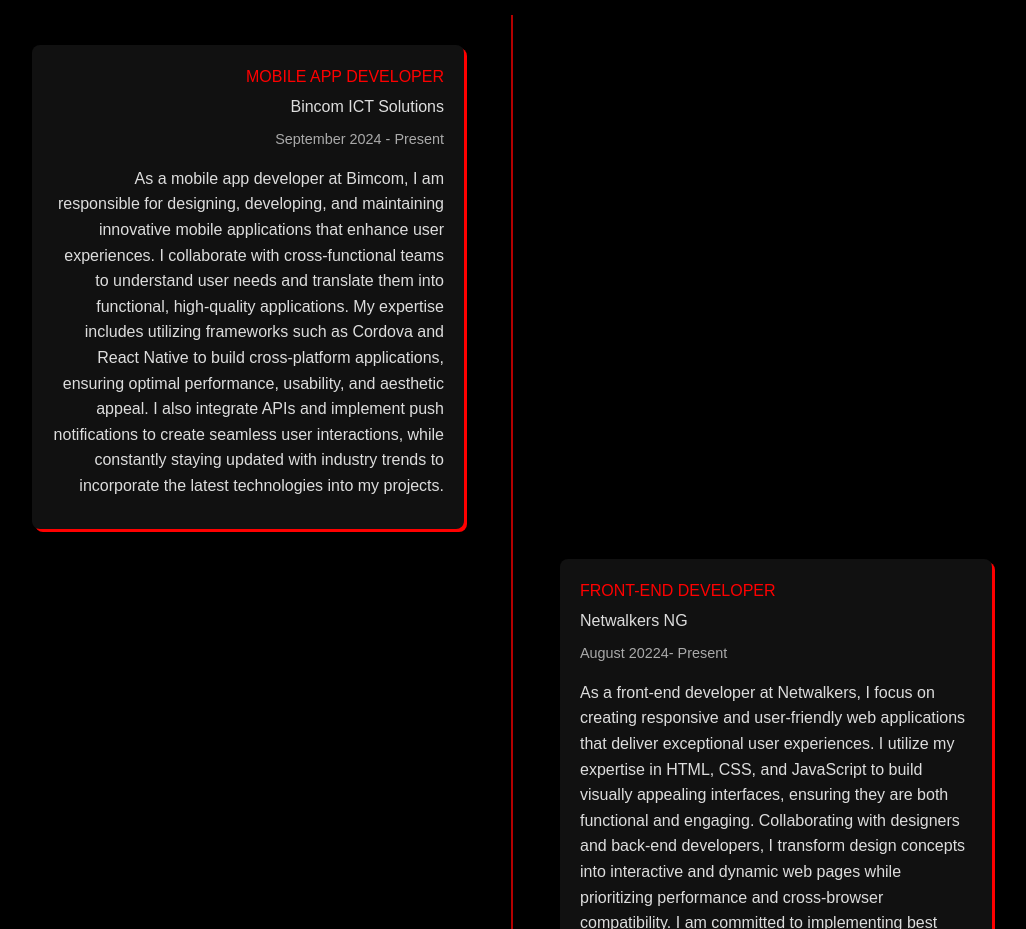
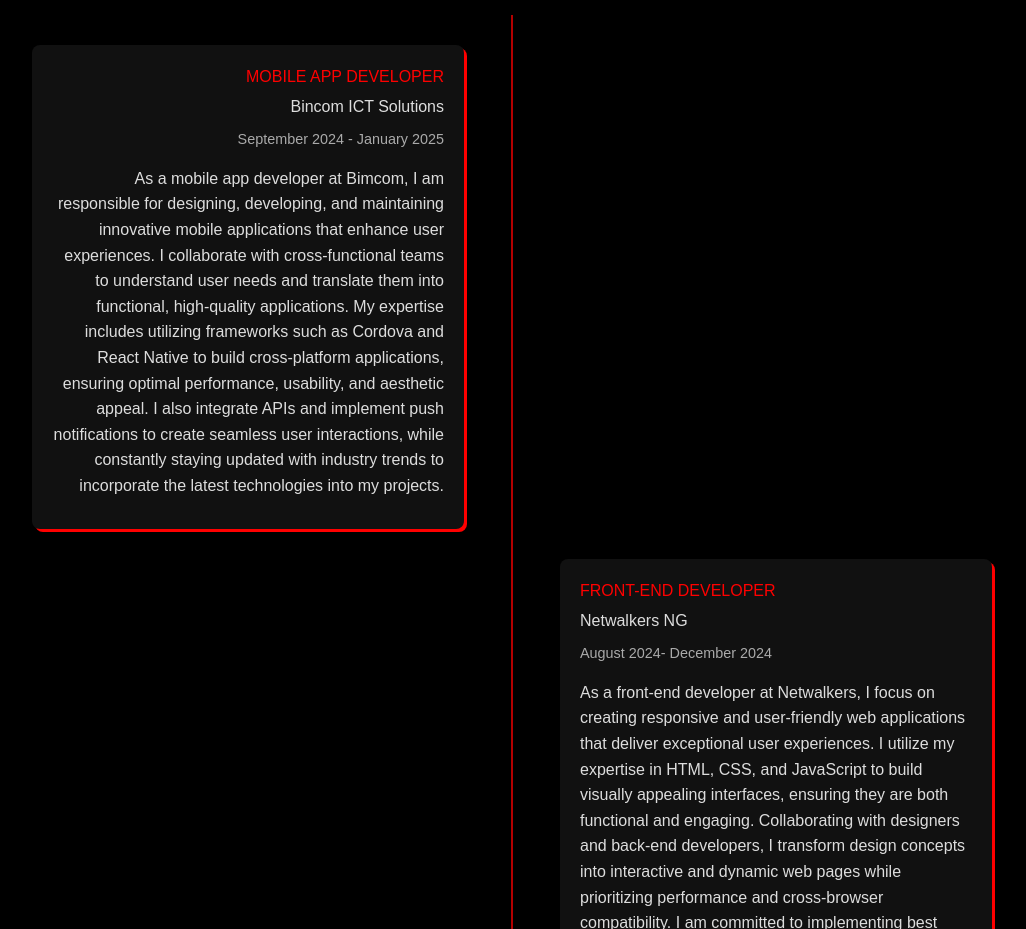
Before and after one commit to 2Faithy/Faith-Portfolio-Web, a plain HTML site: page index.html in a window 1280 px wide. Shown: the part 3900-4829 px from the top of the page, without its empty margins (128-1154 px from the left). Drawn offline with nearby package versions, Linux system fonts and the light colour scheme; a web font is replaced by a local one.

Commit message:
latest commit

```diff
--- a/index.html
+++ b/index.html
@@ -395,13 +395,13 @@
         <div class="experience-item left">
             <h3>Mobile App Developer</h3>
             <p>Bincom ICT Solutions</p>
-            <div class="experience-dates">September 2024 - Present</div>
+            <div class="experience-dates">September 2024 - January 2025</div>
             <p>As a mobile app developer at Bimcom, I am responsible for designing, developing, and maintaining innovative mobile applications that enhance user experiences. I collaborate with cross-functional teams to understand user needs and translate them into functional, high-quality applications. My expertise includes utilizing frameworks such as Cordova and React Native to build cross-platform applications, ensuring optimal performance, usability, and aesthetic appeal. I also integrate APIs and implement push notifications to create seamless user interactions, while constantly staying updated with industry trends to incorporate the latest technologies into my projects.</p>
         </div>
         <div class="experience-item right">
             <h3>Front-end Developer</h3>
             <p>Netwalkers NG</p>
-            <div class="experience-dates">August 20224- Present</div>
+            <div class="experience-dates">August 2024- December 2024</div>
             <p>As a front-end developer at Netwalkers, I focus on creating responsive and user-friendly web applications that deliver exceptional user experiences. I utilize my expertise in HTML, CSS, and JavaScript to build visually appealing interfaces, ensuring they are both functional and engaging. Collaborating with designers and back-end developers, I transform design concepts into interactive and dynamic web pages while prioritizing performance and cross-browser compatibility. I am committed to implementing best practices in web development, including accessibility and usability standards, to create high-quality applications that effectively meet user needs.</p>
         </div>
     </div>
```
